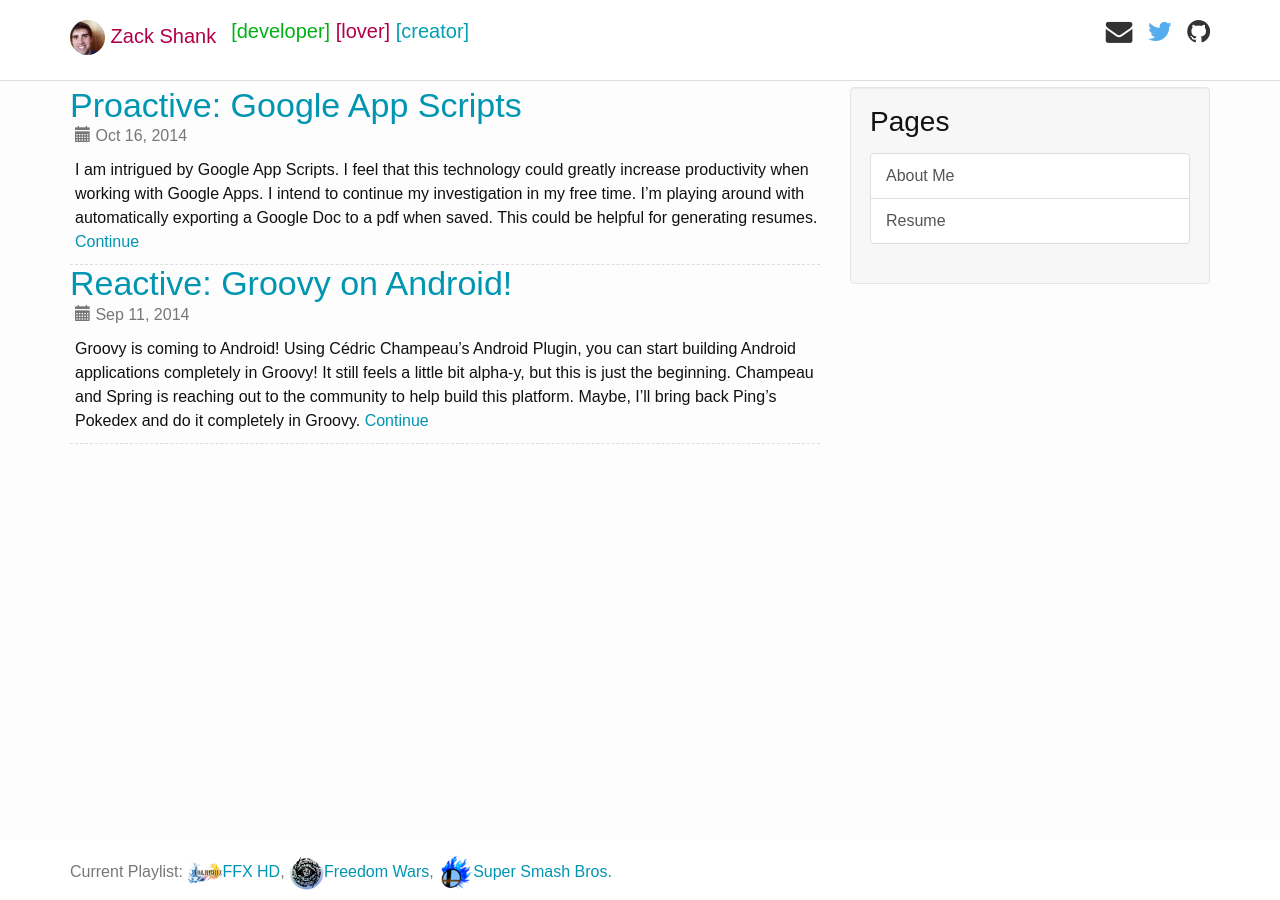
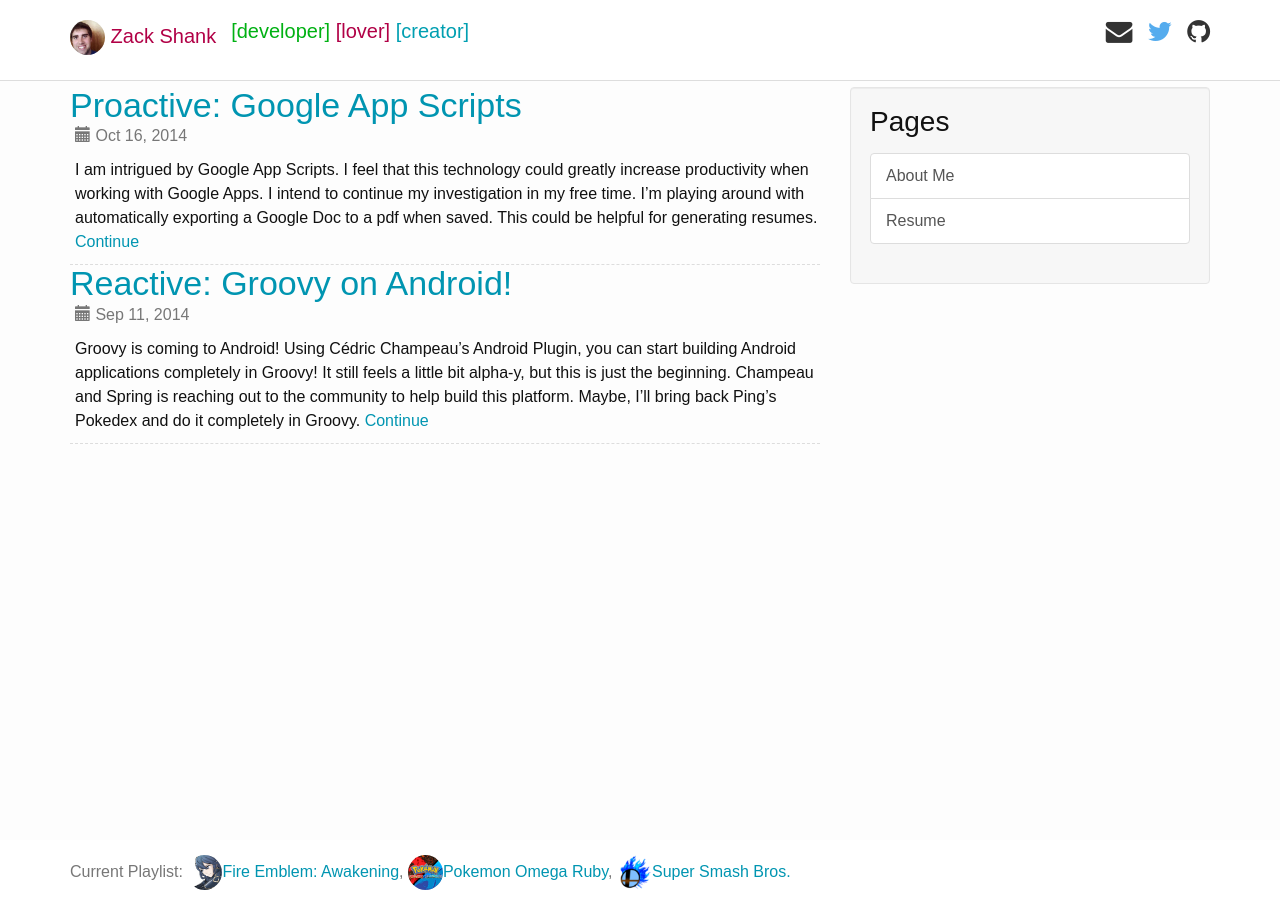
Before and after one commit to zpshank/zpshank.github.io, a Jekyll site: the page built from index.html, in a window 1280 px wide. Built offline with Jekyll 4.4.1, drawn with Linux system fonts in a browser that asks for light colours; nearby versions of some CDN libraries; some web fonts are replaced.

Commit message:
Updated now playing list

```diff
--- a/_includes/footer.html
+++ b/_includes/footer.html
@@ -1,8 +1,8 @@
 <div class="footer hidden-xs">
 	<div class="container">
 		<p class="text-muted">Current Playlist:
-			<a href="http://www.metacritic.com/game/playstation-vita/final-fantasy-x-x-2-hd-remaster"><img src="/images/ffx.gif" class="img-circle game-img-footer" />FFX HD</a>,
-			<a href="http://www.metacritic.com/game/playstation-vita/freedom-wars"><img src="/images/freedomwars.png"/class="img-circle game-img-footer">Freedom Wars</a>,
+			<a href="http://www.metacritic.com/game/3ds/fire-emblem-awakening"><img src="/images/fire-emblem.png" class="img-circle game-img-footer" />Fire Emblem: Awakening</a>,
+			<a href="http://www.metacritic.com/game/3ds/pokemon-omega-ruby"><img src="/images/pokemon-omega-ruby.jpg"/class="img-circle game-img-footer">Pokemon Omega Ruby</a>,
 			<a href="http://www.metacritic.com/game/3ds/super-smash-bros-for-nintendo-3ds"><img src="/images/ssb4.png" class="img-circle game-img-footer"/>Super Smash Bros.</a></p>
 	</div>
 </div>
```
Also changed, not shown: images/fire-emblem.png (added), images/pokemon-omega-ruby.jpg (added).
